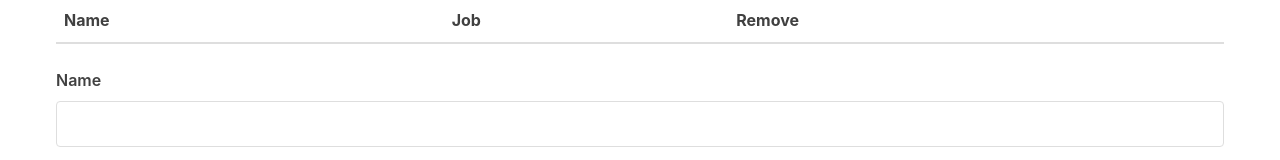
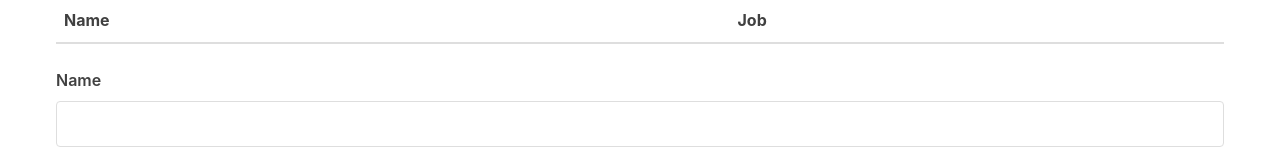
Before and after one commit to MelikaDab/csc-307-app, a React (Vite) app in the folder packages/react-frontend/: page / in a window 1280 px wide. Shown: the top 160 px of the page. Built offline with nearby package versions, Linux system fonts and the light colour scheme.

Commit message:
UI headers update

```diff
--- a/packages/react-frontend/src/MyApp.jsx
+++ b/packages/react-frontend/src/MyApp.jsx
@@ -25,7 +25,7 @@ function MyApp() {
             characterData={characters}
             removeCharacter={removeOneCharacter}
           />
-          <Form  handleSubmit={updateList} />
+          <Form handleSubmit={updateList} />
         </div>
       );
 }
--- a/packages/react-frontend/src/Table.jsx
+++ b/packages/react-frontend/src/Table.jsx
@@ -1,12 +1,11 @@
 //import React from 'react'
 
-function TableHeader() {
+function TableHeader(props) {
     return (
       <thead>
         <tr>
           <th>Name</th>
           <th>Job</th>
-          <th>Remove</th>
         </tr>
       </thead>
     );
```
